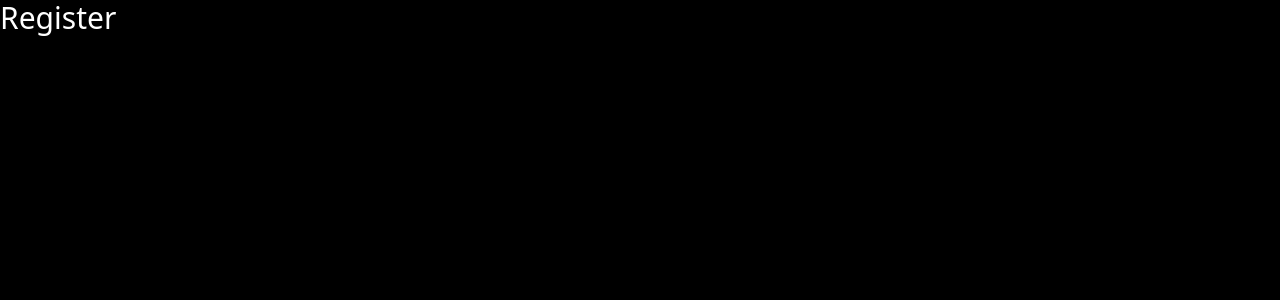
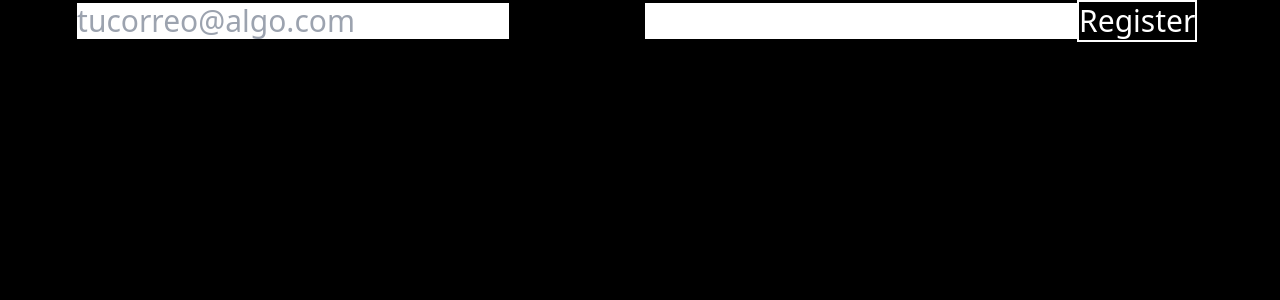
Before and after one commit to Felipc47/Login, a React (Create React App) app: page /register in a window 1280 px wide. Shown: the top 300 px of the page. Built offline with nearby package versions, Linux system fonts and the light colour scheme.

Commit message:
Registro de usuaios

```diff
--- a/src/Components/Home.js
+++ b/src/Components/Home.js
@@ -1,11 +1,4 @@
-import { useContext } from "react"
-import { context } from "../Context/authContext"
-
 export function Home () {
-
-    const authContext = useContext (context)
-
-    console.log(authContext)
 
     return <div>Home</div>
 }
--- a/src/Components/Login.js
+++ b/src/Components/Login.js
@@ -1,4 +1,5 @@
 import { useState } from "react"
+
 
 export function Login () {
 
@@ -11,7 +12,7 @@ export function Login () {
     return <div>
         <form>
 
-            <input className="text-black" type="email" id="email" />
+            <input className="text-black" type="email" id="email" placeholder="eMail"/>
             <input type="password" id="password"/>
 
 
--- a/src/Components/Register.js
+++ b/src/Components/Register.js
@@ -1,3 +1,49 @@
-export function Register () {
-    return <div>Register</div>
+import { useState } from "react";
+import { UseUser } from "../Context/authContext";
+import { useNavigate } from "react-router-dom";
+
+export function Register() {
+
+    const [user, setUser] = useState(
+        {
+            email: '',
+            password: ''
+        }
+    );
+
+    const {signup} = UseUser ()
+    const navigate = useNavigate()
+
+
+    const handleChange = ({target: {name, value}}) =>
+        setUser({...user,[name] : value});
+
+
+
+    const handleSubmit = async (e) => {
+        e.preventDefault()
+        try {
+        await signup(user.email, user.password)
+        navigate("/")
+        } catch (error) {
+            console.log (error.message)
+        }
+
+    }
+
+    return (
+        <form className="text-black" onSubmit={handleSubmit}>
+
+            <label htmlFor="email">Email</label>
+            <input onChange={handleChange} type="text" name="email" id="email" placeholder="tucorreo@algo.com" ></input>
+
+            <label htmlFor="password">password</label>
+            <input onChange={handleChange} type="password" name="password"></input>
+
+            <button className="text-white border-2 border-white leading-tight
+            hover:bg-white
+            hover:text-black">Register</button>
+
+        </form>
+    )
 }
--- a/src/Context/authContext.js
+++ b/src/Context/authContext.js
@@ -1,13 +1,27 @@
-import { createContext } from "react";
+import { createContext, useContext } from "react";
+import {createUserWithEmailAndPassword} from "firebase/auth";
+import { auth } from "../firebase-config";
+
+
 
 export const context = createContext()
 
 
 export function AuthProvider({ children }) {
 
-    const user = {
-        login: true
+    const signup = async (email, password) => {
+
+       await  createUserWithEmailAndPassword(auth,email,password)
     }
 
-    return <context.Provider value={{ user }}> {children} </context.Provider>
+
+    return <context.Provider value={{ signup }}> {children} </context.Provider>
 }
+
+export const UseUser = () => {
+
+    const userInfo = useContext(context)
+    if (!userInfo) throw new Error ('There is not autho provider')
+    return userInfo
+
+}
```
Also changed, not shown: src/App.js (line endings or trailing spaces).
